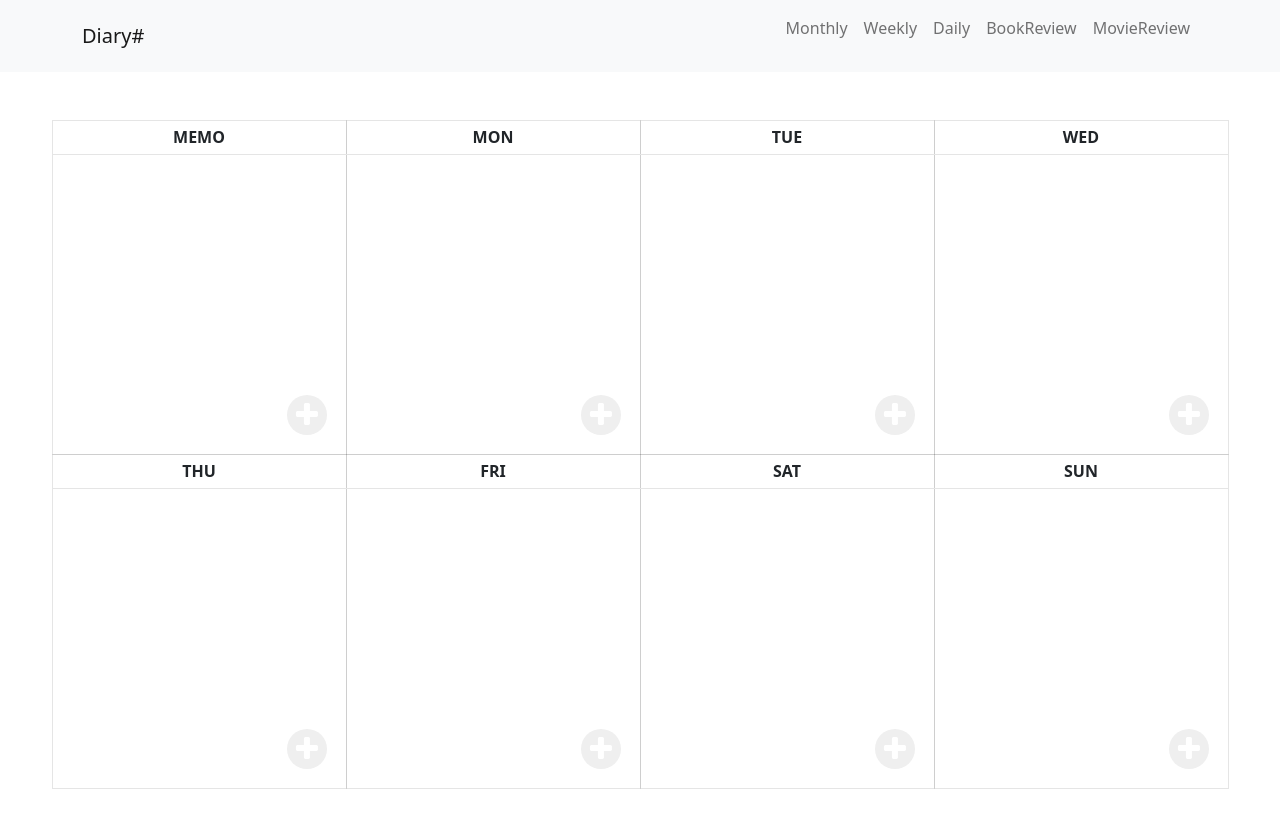
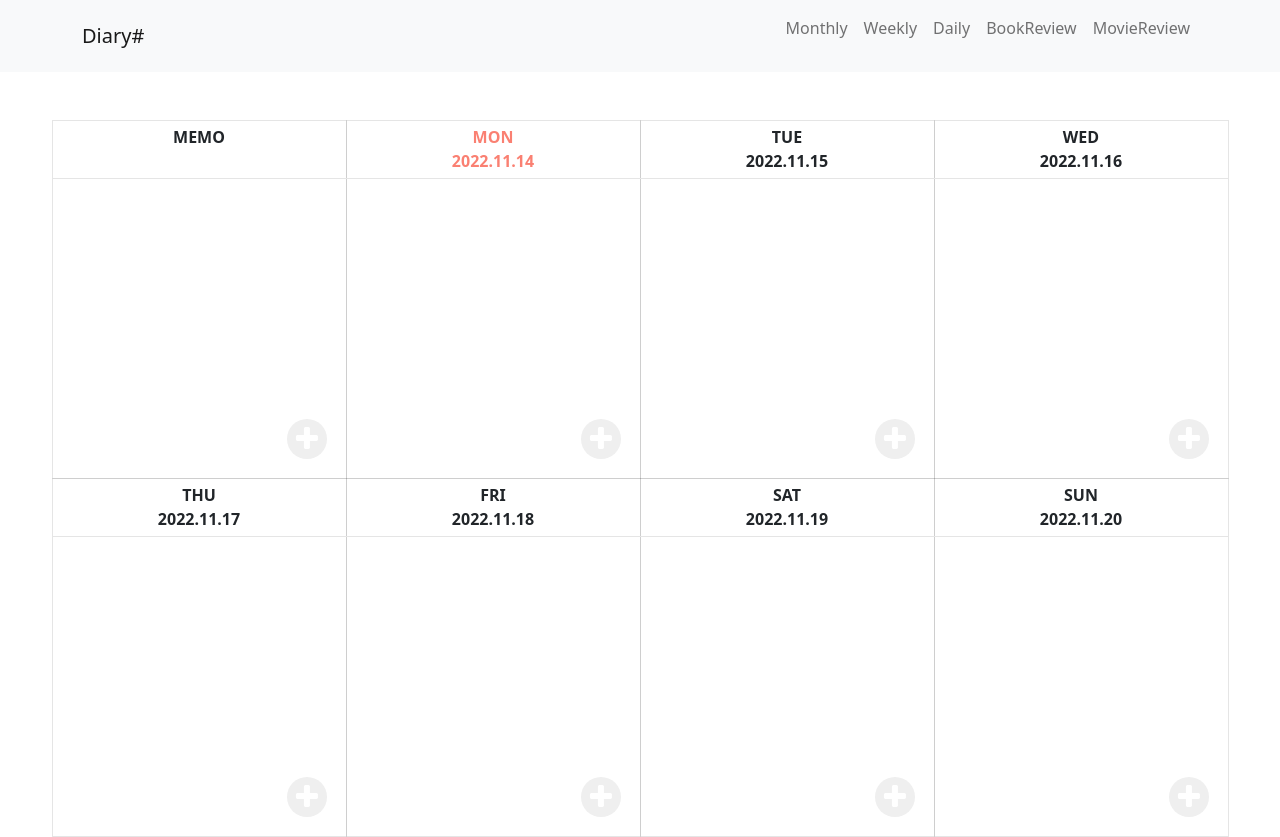
Before and after one commit to Gaboza9/DiaryWeb, a React (Create React App) app: page /weekly in a window 1280 px wide. Before the commit the page ends 800 px from the top, so only its background shows below. Built offline with nearby package versions, Linux system fonts and the light colour scheme.

Commit message:
weekly 날짜 연동

```diff
--- a/src/components/WeeklyCalanderItem.js
+++ b/src/components/WeeklyCalanderItem.js
@@ -7,6 +7,7 @@ const headerMap = ["SUN", "MON", "TUE", "WED", "THU", "FRI", "SAT"];
 const WeeklyCalanderItem = ({
   customHeader,
   date,
+  dateFormat,
   onCreateTodo,
   id,
   data,
@@ -14,6 +15,8 @@ const WeeklyCalanderItem = ({
   onDeleteTodo,
 }) => {
   const dayIdx = date.getDay();
+  const dayYear = date.getFullYear();
+  const dayMonth = date.getMonth();
   const [visiblePopup, setVisiblePopup] = useState(false);
 
   const togglePopup = () => {
@@ -40,14 +43,38 @@ const WeeklyCalanderItem = ({
   const deleteTodo = (todoText) => {
     onDeleteTodo(id, todoText);
   };
+  const isMemo =() =>{
+    if(customHeader??dateFormat === 'MEMO')
+      return (<br></br>)
+    else return (dateFormat)
+  }
+  const header =()=>{
+    const today = new Date();
+
+    //오늘
+    if(today.getDay() === dayIdx ){
+      return(
+        <div className="weekly-calander-header text-center" style={{color:'Salmon'}}>
+        {customHeader ?? headerMap[dayIdx]}<br></br>
+       {isMemo()}
+      </div>
+      )
+    }
+    else{
+    return(
+      <div className="weekly-calander-header text-center">
+      {customHeader ?? headerMap[dayIdx]}<br></br>
+     {isMemo()}
+    </div>
+    )}
+  }
   return (
     <div className="weekly-calander-item">
       {visiblePopup && (
         <CreatePopup onCreateTodo={createTodo} onClose={togglePopup} />
       )}
-      <div className="weekly-calander-header text-center">
-        {customHeader ?? headerMap[dayIdx]}
-      </div>
+      {header()}
+
       <div className="weekly-calander-body">
         {data.map((item) => (
           <div>
--- a/src/pages/weekly/WeeklyPage.js
+++ b/src/pages/weekly/WeeklyPage.js
@@ -26,6 +26,22 @@ const getId = (dateObj) => {
   const date = dateObj.getDate();
 
   return `${year}-${month}-${date}`;
+};
+
+function leftPad(value) {
+  if (value >= 10) {
+      return value;
+  }
+
+  return `0${value}`;
+}
+
+const getDate =(dateObj) =>{
+  const year = dateObj.getFullYear();
+  const month = leftPad(dateObj.getMonth()+1);
+  const day = leftPad(dateObj.getDate());
+
+  return [year, month, day].join(".");
 };
 
 const getData = () => {
@@ -112,10 +128,12 @@ const WeeklyPage = () => {
     <div className="weekly-container mx-5 my-5">
       {weekData.map((item, idx) => {
         const id = getId(item);
+        const dateFormat = getDate(item);
         const calanderData = data.find((e) => e.id === id);
         const props = {
           id: id,
           key: id,
+          dateFormat: dateFormat,
           onCreateTodo: createTodo,
           data: calanderData?.todos ?? [],
           date: item,
```
